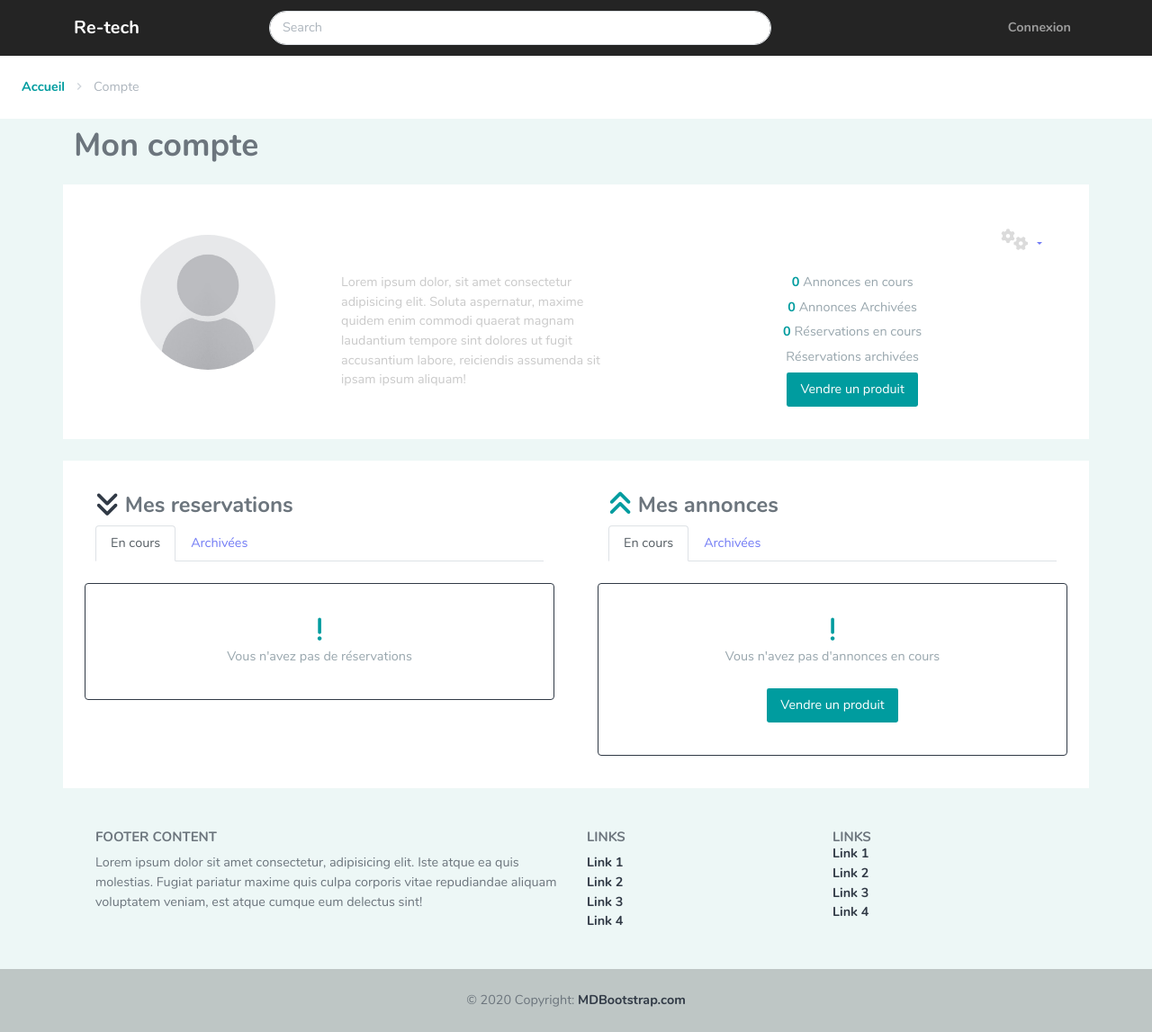
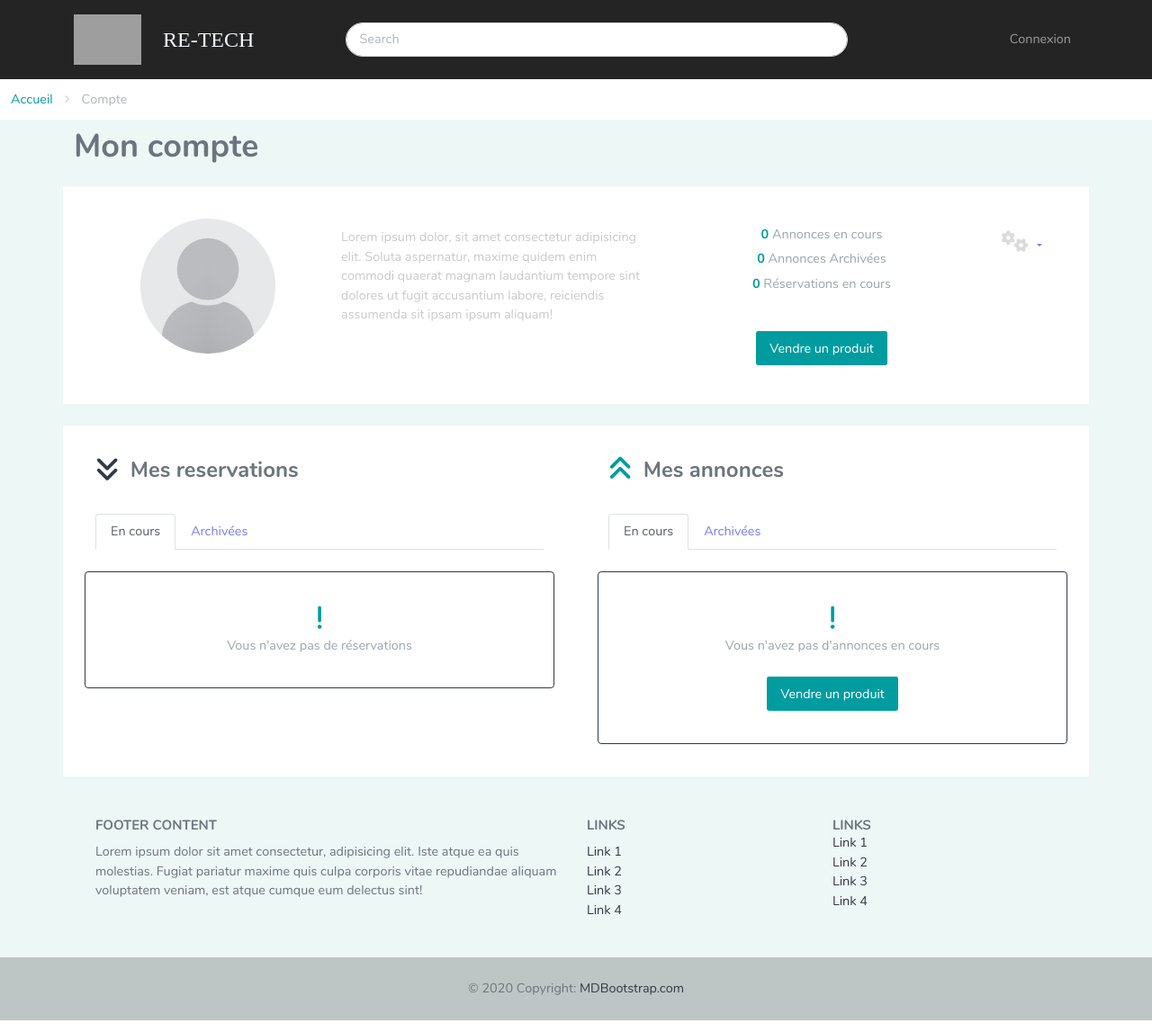
Before and after one commit to Ki2lian/re-tech, a Symfony app: template templates/user/index.html.twig in a window 1280 px wide. Shown: the whole page at 90% size. Run offline with Twig, Linux system fonts and the light colour scheme; the template is opened without the code that fills it, so the values that code supplies are empty; some libraries are stand-ins or nearby versions; grey boxes are pictures that could not be loaded.

Commit message:
Modif compte

```diff
--- a/migrations/Version20211014185330.php
+++ b/migrations/Version20211130152632.php
@@ -10,7 +10,7 @@ use Doctrine\Migrations\AbstractMigration;
 /**
  * Auto-generated Migration: Please modify to your needs!
  */
-final class Version20211014185330 extends AbstractMigration
+final class Version20211130152632 extends AbstractMigration
 {
     public function getDescription(): string
     {
@@ -20,12 +20,12 @@ final class Version20211014185330 extends AbstractMigration
     public function up(Schema $schema): void
     {
         // this up() migration is auto-generated, please modify it to your needs
-        $this->addSql('ALTER TABLE user ADD nom VARCHAR(255) DEFAULT NULL, ADD prenom VARCHAR(255) DEFAULT NULL, ADD pseudo VARCHAR(255) NOT NULL, ADD actif TINYINT(1) NOT NULL, ADD date_creation DATETIME NOT NULL, ADD date_modification DATETIME NOT NULL');
+        $this->addSql('ALTER TABLE transaction ADD type TINYINT(1) NOT NULL');
     }
 
     public function down(Schema $schema): void
     {
         // this down() migration is auto-generated, please modify it to your needs
-        $this->addSql('ALTER TABLE `user` DROP nom, DROP prenom, DROP pseudo, DROP actif, DROP date_creation, DROP date_modification');
+        $this->addSql('ALTER TABLE transaction DROP type');
     }
 }
--- a/public/css/style.css
+++ b/public/css/style.css
@@ -9,7 +9,6 @@ html, body{
 
 a, .price{
   color: #009C9F;
-  font-weight: bold;
 }
 
 a:hover{
--- a/templates/annonce/annonce.html.twig
+++ b/templates/annonce/annonce.html.twig
@@ -12,7 +12,7 @@
 		<div class="col-12 bg-white">
 			<div class="page-title-box">
 				<div class="page-title-left">
-					<ol class="breadcrumb m-0 p-3">
+					<ol class="breadcrumb m-0 p-2">
 						<li class="breadcrumb-item">
 							<a href="{{ path('accueil') }}">Accueil</a>
 						</li>
--- a/templates/annonce/annonces.html.twig
+++ b/templates/annonce/annonces.html.twig
@@ -13,7 +13,7 @@
 		<div class="col-12 bg-white">
 			<div class="page-title-box">
 				<div class="page-title-left">
-					<ol class="breadcrumb m-0 p-3">
+					<ol class="breadcrumb m-0 p-2">
 						<li class="breadcrumb-item">
 							<a href="{{ path('accueil') }}">Accueil</a>
 						</li>
--- a/templates/navbar.html.twig
+++ b/templates/navbar.html.twig
@@ -4,7 +4,9 @@
 			<span class="navbar-toggler-icon"></span>
 		</button>
 		<div class="collapse navbar-collapse" id="navbarTop">
-			<a class="navbar-brand" href="{{ path('accueil')}}">Re-tech</a>
+			<a class="navbar-brand d-flex align-items-center" href="{{ path('accueil')}}">
+			<img class="img-fluid" src="{{asset('images/re-tech-blanc.svg')}}" alt="..." height="75vh" width="75vh"><span class="ms-3" style="color: #f4f8ff; font-family: Calibri Light; font-size:3vh">RE-TECH</span>
+			</a>
 
 			<div class="input-group mx-auto w-50 d-md-flex d-none">
 				<input type="search" class="form-control rounded-pill" placeholder="Search" aria-label="Search" aria-describedby="search-addon"/>
--- a/templates/security/login.html.twig
+++ b/templates/security/login.html.twig
@@ -7,7 +7,7 @@
 		<div class="col-12 bg-white">
 			<div class="page-title-box">
 				<div class="page-title-left">
-					<ol class="breadcrumb m-0 p-3">
+					<ol class="breadcrumb m-0 p-2">
 						<li class="breadcrumb-item">
 							<a href="{{ path('accueil') }}">Accueil</a>
 						</li>
@@ -23,7 +23,7 @@
             <div class="col-5">
                 <form method="post" name="connexion">
 
-                        <h1 class="h3 mb-3 font-weight-normal">Se connecter</h1>
+                        <h1 class="h3 mb-3 font-weight-normal"><i class="fas fa-angle-double-down text-dark  fa-lg me-1"></i>Se connecter</h1>
                         <br>
                         <input type="email"  name="email" id="inputEmail" class="form-control rounded-3" placeholder="E-mail" required autofocus>
                         <br>
@@ -39,7 +39,7 @@
             </div>
             <div class="col-2"></div>
                 <div class="col-5">
-                    <h1 class="h3 mb-3 font-weight-normal">Pas encore inscrit ?</h1>
+                    <h1 class="h3 mb-3 font-weight-normal"><i class="fas fa-angle-double-up  fa-lg me-1"  style="color:#009C9F;"></i>Pas encore inscrit ?</h1>
 
                         {{ form_start(registrationForm) }}
                         <br>
--- a/templates/user/index.html.twig
+++ b/templates/user/index.html.twig
@@ -8,7 +8,7 @@
 		<div class="col-12 bg-white">
 			<div class="page-title-box">
 				<div class="page-title-left">
-					<ol class="breadcrumb m-0 p-3">
+					<ol class="breadcrumb m-0 p-2">
 						<li class="breadcrumb-item">
 							<a href="{{ path('accueil') }}">Accueil</a>
 						</li>
@@ -23,13 +23,11 @@
 	</div>
 	<div class="container mt-3 p-4 bg-white">
 		<div class="row">
-			<div class="col-12 col-md-3 d-flex flex-column align-items-center justify-content-center">
+			<div class="col-12 col-lg-3 d-flex flex-column align-items-center justify-content-center">
 				<img src='{{asset('/images/unnamed.jpg') }}' alt="" class="rounded-circle" style="width: 150px; height: 150px;">
 				<h3>{{app.user.pseudo}}</h3>
 			</div>
-			<div class="col-12 col-md-9">
-				<div class="row ">
-					<div class="col-11 d-flex justify-content-start info-container " data-bs-placement="left">
+			<!-- INFO USER -->
 			<div class="col-12 col-lg-4">
 				{% if app.user.nom and app.user.prenom  %}
 					<h3>{{app.user.nom}}
@@ -37,9 +35,49 @@
 				{% else %}
 					<h3>{{app.user.pseudo}}</h3>
 				{% endif %}
+				<h5>{{app.user.email}}</h5>
+				{% if app.user.description %}
+					<p style="color: #CACACA;">{{app.user.description}}</p>
+				{% else %}
+					<p style="color: #CACACA;">Lorem ipsum dolor, sit amet consectetur adipisicing elit. Soluta aspernatur, maxime quidem enim commodi quaerat magnam laudantium tempore sint dolores ut fugit accusantium labore, reiciendis assumenda sit ipsam ipsum aliquam!</p>
+				{% endif %}
 			</div>
+
+			<!-- INFO VENTES -->
+
+			<div class="col-12 col-lg-4 d-flex flex-column align-items-center justify-content-center">
+
+
+					{% set annonceActif = [] %}
+					{% set annonceNoActif = [] %}
+					{% set reservationActif = [] %}
+
+
+					{% for annonce in annonces %}
+						{% if annonce.actif %}
+							{% set annonceActif = annonceActif|merge([annonce.actif|length]) %}
+						{% else %}
+							{% set annonceNoActif = annonceNoActif|merge([annonce.actif|length]) %}
+						{% endif %}
+					{% endfor %}
+					{% for transaction in transactions %}
+					{% set annonce = transaction.idannonce.transaction.idannonce %}
+						{% set reservationActif = reservationActif|merge([annonce.actif|length]) %}
+					{% endfor %}
+
+					<span class="text-muted mb-1"><span style="color: #009C9F; font-weight: bold;">{{annonceActif|length}} </span>Annonces en cours</span>
+					<span class="text-muted mb-1"><span style="color: #009C9F; font-weight: bold;">{{annonceNoActif|length}}</span> Annonces Archivées</span>
+					<span class="text-muted mb-1"><span style="color: #009C9F; font-weight: bold;">{{reservationActif|length}}</span> Réservations en cours</span>
+
+					<span class="mt-4">
+						<a class="btn" href="{{path('annonceModif')}}" style="background-color: #009C9F; color:white">Vendre un produit</a>
+					</span>
+
+
 			</div>
-					<div class="col-1 d-flex justify-content-end option-compte">
+
+			{# DROPDOWN ACTION USER #}
+			<div class="col-1 d-flex justify-content-end">
 				<li class="nav-item dropdown" style=" list-style-type: none;">
 					<a class="nav-link dropdown-toggle" href="#" id="navbarDropdown" role="button" data-bs-toggle="dropdown" aria-expanded="false">
 						<span style="font-size: 24px; color: rgb(219, 219, 219);">
@@ -66,58 +104,12 @@
 				</li>
 			</div>
 		</div>
-				<div class="row">
-					<h5>{{app.user.email}}
-					</h5>
-				</div>
-				<div class="row">
-
-					<div class="col-md-5 col-12">
-						{% if app.user.description %}
-							<p style="color: #CACACA;">{{app.user.description}}</p>
-						{% else %}
-							<p style="color: #CACACA;">Lorem ipsum dolor, sit amet consectetur adipisicing elit. Soluta aspernatur, maxime quidem enim commodi quaerat magnam laudantium tempore sint dolores ut fugit accusantium labore, reiciendis assumenda sit ipsam ipsum aliquam!</p>
-						{% endif %}
-					</div>
-					<div class="col-md-7">
-						<div class="row">
-							<div class="col flex-column d-flex align-items-center">
-								{% set annonceActif = [] %}
-								{% set annonceNoActif = [] %}
-								{% set reservationActif = [] %}
-
-								{% for annonce in annonces %}
-									{% if annonce.actif %}
-										{% set annonceActif = annonceActif|merge([annonce.actif|length]) %}
-									{% else %}
-										{% set annonceNoActif = annonceNoActif|merge([annonce.actif|length]) %}
-									{% endif %}
-								{% endfor %}
-								{% for transaction in transactions %}
-								{% set annonce = transaction.idannonce.transaction.idannonce %}
-										{% set reservationActif = reservationActif|merge([annonce.actif|length]) %}
-								{% endfor %}
-									<span class="text-muted mb-1"><span style="color: #009C9F; font-weight: bold;">{{annonceActif|length}} </span>Annonces en cours</span>
-									<span class="text-muted mb-1"><span style="color: #009C9F; font-weight: bold;">{{annonceNoActif|length}}</span> Annonces Archivées</span>
-									<span class="text-muted mb-1"><span style="color: #009C9F; font-weight: bold;">{{reservationActif|length}}</span> Réservations en cours</span>
-									<span class="text-muted mb-1">Réservations archivées</span>
-							</div>
-						</div>
-						<div class="row d-flex  align-self-end">
-							<div class="col justify-content-center d-flex ">
-								<a class="btn" href="{{path('annonceModif')}}" style="background-color: #009C9F; color:white">Vendre un produit</a>
-							</div>
-						</div>
-					</div>
-				</div>
-			</div>
-		</div>
 	</div>
 	<div class="container mt-3 bg-white">
 		<div class="row">
-			<div class="col-md-6 col-12 container-blanc d-flex align-items-start p-4">
+			<div class="col-lg-6 col-12 container-blanc d-flex align-items-start p-4">
 				<div class="row ">
-					<h3><i class="fas fa-angle-double-down text-dark  fa-lg"></i> Mes reservations</h3>
+					<h3 class="mb-4"><i class="fas fa-angle-double-down text-dark  fa-lg me-1"></i> Mes reservations</h3>
 					<div class="col-12 switch-historique-reservation">
 						<nav>
 							<div class="nav nav-tabs" id="nav-tab" role="tablist">
@@ -132,9 +124,8 @@
 											{% set annonce = transaction.idannonce.transaction.idannonce %}
 											{% set imgUrl = null %}
 											{% if annonce.actif == 1 %}
-												<div class="row p-2 mt-2">
-													<div
-														class="col-md-3 col-12">
+												<div class="row p-2 mt-2 jq-hover"  id="{{transaction.id}}">
+													<div class="col-lg-3 col-12">
 														<!-- Fait en sorte de récupérer que la 1ere photo du tableau pour l'afficher  -->
 														{% for image in annonce.images %}
 															{% if image.presentation %}
@@ -154,14 +145,14 @@
 																{{annonce.prix}}€
 															</span>
 														</p>
-														<p class="text-muted">{{annonce.description}}</p>
+														<p class="text-muted">{{annonce.description|length > 50 ? annonce.description|slice(0, 50) ~ '...' : annonce.description}}</p>
 													</div>
-													<div class="col-md-4 col-12 d-flex flex-lg-column align-self-center">
+													<div class="col-lg-4 col-12 d-flex flex-lg-column align-self-center">
 														<a class="btn btn-success m-1 " href="{{path('annonceModif', {'id':annonce.id}) }}">Modifier</a>
 														<a class="btn btn-danger m-1" href="{{path('annonceState', {'id':annonce.id,'state':'archiver'})}}">Archiver</a>
 													</div>
 												</div>
-												<hr>
+												<hr >
 											{% endif %}
 									{% endfor %}
 								{% else %}
@@ -182,7 +173,7 @@
 			</div>
 			<div class="col-lg-6 col-12 container-blanc d-flex align-items-start p-4">
 				<div class="row">
-					 <h3><i class="fas fa-angle-double-up  fa-lg"  style="color:#009C9F;"></i></i> Mes annonces</h3>
+					 <h3 class="mb-4"><i class="fas fa-angle-double-up  fa-lg me-1"  style="color:#009C9F;"></i> Mes annonces</h3>
 					<div class="col-12 switch-historique-ventes">
 						<nav>
 							<div class="nav nav-tabs" id="nav-tab" role="tablist">
@@ -197,9 +188,8 @@
 									{% for annonce in annonces %}
 										{% set imgUrl = null %}
 										{% if annonce.actif == 1 %}
-												<div class="row p-2 mt-2">
-													<div
-														class="col-md-3 col-12">
+												<div class="row p-2 mt-2 jq-hover"  id="{{annonce.id}}">
+													<div class="col-lg-3 col-12">
 														<!-- Fait en sorte de récupérer que la 1ere photo du tableau pour l'afficher  -->
 														{% for image in annonce.images %}
 															{% if image.presentation %}
@@ -219,9 +209,9 @@
 																{{annonce.prix}}€
 															</span>
 														</p>
-														<p class="text-muted">{{annonce.description|length > 100 ? annonce.description|slice(0, 100) ~ '...' : annonce.description}}</p>
+														<p class="text-muted">{{annonce.description|length > 50 ? annonce.description|slice(0, 50) ~ '...' : annonce.description}}</p>
 													</div>
-													<div class="col-md-4 col-12 d-flex flex-lg-column align-self-center">
+													<div class="col-lg-4 col-12 d-flex flex-lg-column align-self-center jq-hide-buttons">
 														<a class="btn btn-success m-1" href="{{path('annonceModif', {'id':annonce.id}) }}">Modifier</a>
 														<a class="btn btn-danger m-1" href="{{path('annonceState', {'id':annonce.id,'state':'archiver'})}}">Archiver</a>
 													</div>
@@ -248,9 +238,9 @@
 									{% for annonce in annonces %}
 										{% set imgUrl = null %}
 										{% if annonce.actif == 0 %}
-												<div class="row p-2 mt-2">
+												<div class="row p-2 mt-2 jq-hover" id="{{annonce.id}}">
 													<div
-														class="col-md-3 col-12">
+														class="col-lg-3 col-12">
 														<!-- Fait en sorte de réuprer que la 1ere photo du tableau pour l'afficher  -->
 														{% for image in annonce.images %}
 															{% if image.presentation %}
@@ -270,9 +260,9 @@
 																{{annonce.prix}}€
 															</span>
 														</p>
-														<p class="text-muted">{{annonce.description|length > 100 ? annonce.description|slice(0, 100) ~ '...' : annonce.description}}</p>
+														<p class="text-muted">{{annonce.description|length > 50 ? annonce.description|slice(0, 50) ~ '...' : annonce.description}}</p>
 													</div>
-													<div class="col-md-4 col-12 d-flex flex-column align-self-center">
+													<div class="col-lg-4 col-12 d-flex flex-column align-self-center">
 														<a class="btn btn-success" href="{{path('annonceState', {'id':annonce.id, 'state':'reactiver'})}}">Réactiver</a>
 													</div>
 												</div>
--- a/templates/user/modificationCompte.html.twig
+++ b/templates/user/modificationCompte.html.twig
@@ -7,7 +7,7 @@
     <div class="col-12 bg-white">
         <div class="page-title-box">
             <div class="page-title-left">
-                <ol class="breadcrumb m-0 p-3">
+                <ol class="breadcrumb m-0 p-2">
                     <li class="breadcrumb-item">
                         <a href="{{ path('accueil') }}">Accueil</a>
                     </li>
--- a/templates/wishlist/index.html.twig
+++ b/templates/wishlist/index.html.twig
@@ -7,7 +7,7 @@
 		<div class="col-12 bg-white">
 			<div class="page-title-box">
 				<div class="page-title-left">
-					<ol class="breadcrumb m-0 p-3">
+					<ol class="breadcrumb m-0 p-2">
 						<li class="breadcrumb-item">
 							<a href="{{ path('accueil') }}">Accueil</a>
 						</li>
```
Also changed, not shown: migrations/Version20211111112337.php (deleted, +0 -75 lines), public/images/Re-take-noir.svg (added), public/images/ordinateurs.png (deleted), public/images/re-tech-blanc.svg (added), 2 other files. Lines whose indentation alone changed are shown as unchanged.
